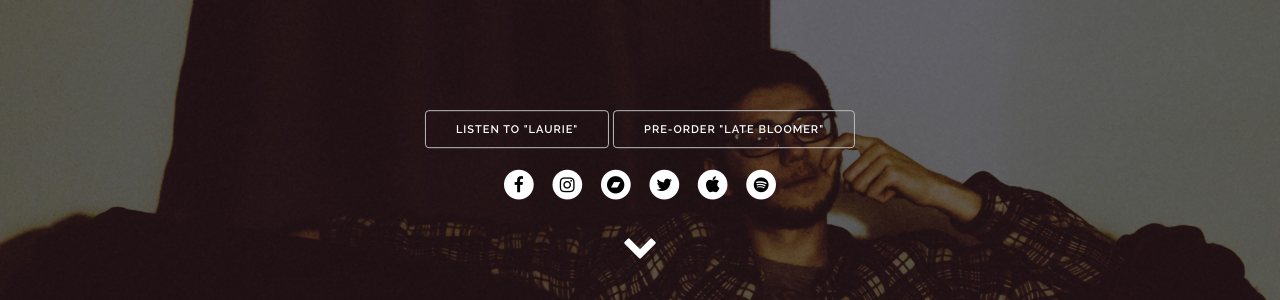
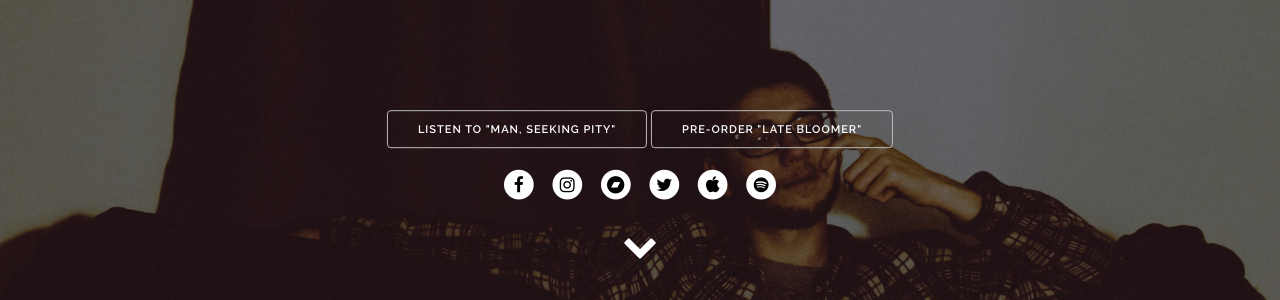
Before and after one commit to jordanthornquest/mains-and-monitors, a Jekyll site: the page built from index.html, in a window 1280 px wide. Shown: the part 520-820 px from the top of the page. Built offline with Jekyll 4.4.1, drawn with Linux system fonts in a browser that asks for light colours; nearby versions of some CDN libraries.

Commit message:
Update index.html

```diff
--- a/index.html
+++ b/index.html
@@ -26,7 +26,7 @@ layout: default
       <h2>Late Bloomer EP. Out December 1st.</h2>
     </div>
     <div class="buttons">
-      <a class="button" href="http://music.jordanthornquest.com/track/laurie">Listen to "Laurie"</a>
+      <a class="button" href="https://jordanthornquest.bandcamp.com/track/man-seeking-pity">Listen to "Man, Seeking Pity"</a>
       <a class="button" href="http://music.jordanthornquest.com/album/late-bloomer-ep">Pre-order "Late Bloomer"</a>
       <div class="desktop-social">
         <div class="social">
```
